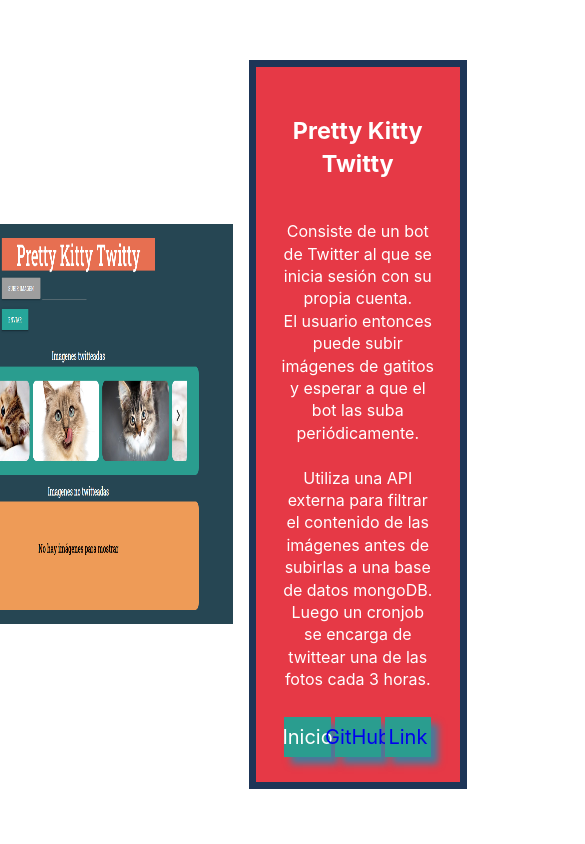
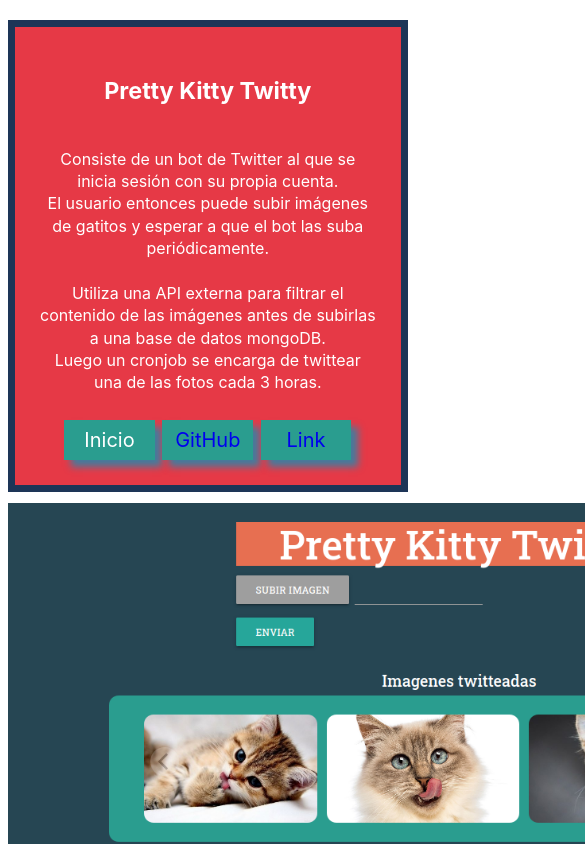
Before and after one commit to haykodarb/portfolio, a Next.js app: page /prettykitty in a window 390 px wide. Shown: the top 844 px of the page, 585 px wide, since content can reach past the window. Built offline with nearby package versions, Linux system fonts and the light colour scheme.

Commit message:
Whole website is now responsive

```diff
--- a/components/home.module.css
+++ b/components/home.module.css
@@ -34,7 +34,7 @@
   display: flex;
   flex-direction: row;
   flex-wrap: wrap;
-  width: 50%;
+  width: 45%;
   max-width: 80%;
   text-align: center;
   align-items: center;
@@ -115,6 +115,6 @@
 }
 
 .listItem {
-  margin: 1%;
+  margin: 0.5%;
   min-width: 200px;
 }
--- a/components/route.module.css
+++ b/components/route.module.css
@@ -3,7 +3,8 @@
   display: flex;
   flex: 1;
   flex-direction: row;
-  align-items: flex-start;
+  flex-wrap: wrap-reverse;
+  align-items: center;
   justify-content: center;
   max-width: 100rem;
   color: white;
@@ -14,23 +15,26 @@
   flex-direction: column;
   text-align: center;
   align-items: center;
-  flex: 1;
   padding: 25px;
-  margin-left: 5%;
+  min-width: 400px;
+  max-width: 60%;
   background-color: #e63946;
   color: white;
   border-width: 7.5px;
   border-color: #1d3557;
   border-style: solid;
+  margin-bottom: 3%;
 }
 
 .subContainer {
   display: flex;
+  flex-wrap: wrap-reverse;
   flex: 1;
   flex-direction: row;
   align-items: center;
-  justify-content: center;
-  padding: 40px;
+  justify-content: space-evenly;
+  padding-left: 2%;
+  padding-right: 2%;
 }
 
 .textLink {
--- a/pages/invernadero.js
+++ b/pages/invernadero.js
@@ -9,7 +9,7 @@ export default function Invernadero() {
         <Head>
           <title>Hayk - Invernadero</title>
         </Head>
-        <img src="/invernadero.png" style={{ height: 500 }}></img>
+        <img src="/invernadero.png" style={{ maxWidth: 900 }}></img>
         <div className={styles.textContainer}>
           <h3 style={{ fontWeight: 700, color: "white", cursor: "default" }}>
             Monitor de invernaderos
--- a/pages/prettykitty.js
+++ b/pages/prettykitty.js
@@ -9,7 +9,7 @@ export default function PrettyKitty() {
         <Head>
           <title>Hayk - Invernadero</title>
         </Head>
-        <img src="/prettykitty.png" style={{ height: 400 }}></img>
+        <img src="/prettykitty.png" style={{ maxWidth: 900 }}></img>
         <div className={styles.textContainer}>
           <h3 style={{ fontWeight: 700, color: "white", cursor: "default" }}>
             Pretty Kitty Twitty
```
Also changed, not shown: pages/termotanque.js (+6 -1 lines).
